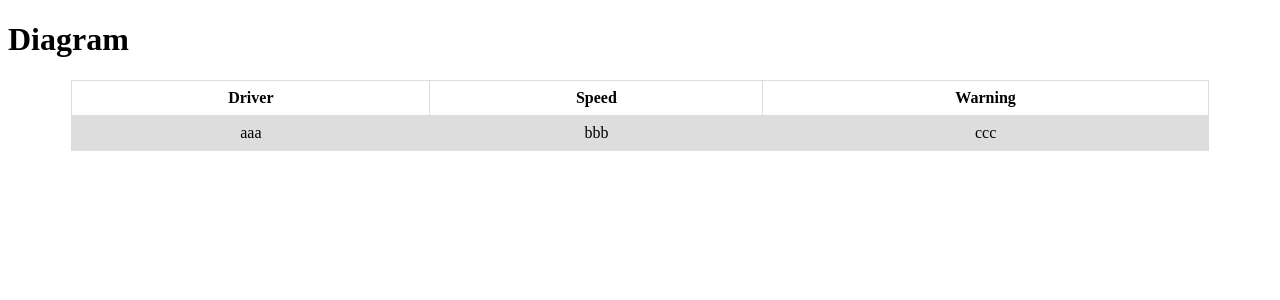
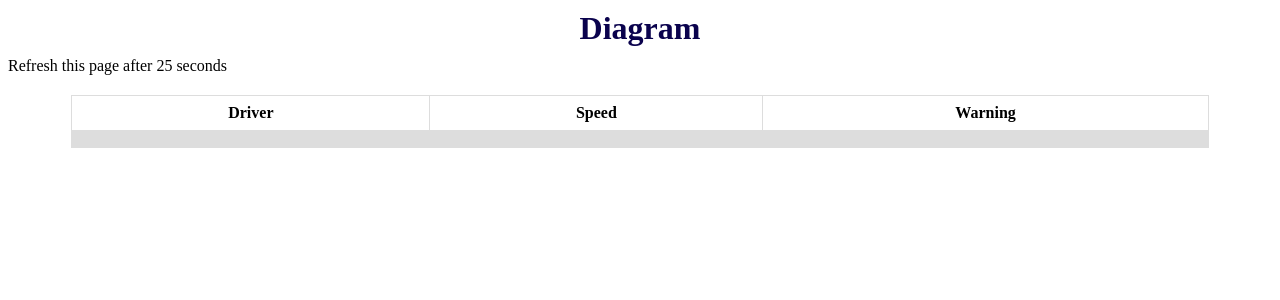
Before and after one commit to melody777k/COMP4442_Project, a Flask app: page /diagram in a window 1280 px wide. Shown: the part 58-358 px from the top of the page. Run offline with Flask 3, Linux system fonts and the light colour scheme; lists and menus that the app fills with data are empty.

Commit message:
refresh function
summary: refresh diagram, which is b) page every 30 s

```diff
--- /dev/null
+++ b/requirements.txt
@@ -0,0 +1 @@
+pyspark
--- a/website/static/css/base.css
+++ b/website/static/css/base.css
@@ -30,10 +30,11 @@
 table {
   border-collapse: collapse;
   width: 90%;
-    margin: auto;
+  margin: 20px auto;
 }
 
-  td, th {
+td,
+th {
   border: 1px solid #dddddd;
   text-align: center;
   padding: 8px;
@@ -42,3 +43,9 @@
 tr:nth-child(even) {
   background-color: #dddddd;
 }
+
+.center {
+  margin: 10px;
+  text-align: center;
+  color: #0a024d;
+}
--- a/website/templates/base.html
+++ b/website/templates/base.html
@@ -3,6 +3,7 @@
 
 <head>
   <meta charset="utf-8" />
+  <!-- <meta http-equiv="Refresh" content="30";/>  -->
   <meta name="viewport" content="width=device-width, initial-scale=1" />
   <link rel="stylesheet" href="../static/css/base.css">
 
--- a/website/templates/diagram.html
+++ b/website/templates/diagram.html
@@ -2,9 +2,10 @@
 {% block title %}Home{% endblock %}
 {% block content %}
 
-<h1>Diagram</h1>
+<h1 class="center">Diagram</h1>
 
-<div id="countdown"></div>
+<div id="show"></div>
+
 <table>
     <tr>
         <th>Driver</th>
@@ -12,15 +13,23 @@
         <th>Warning</th>
     </tr>
     <tr>
-        <td>aaa</td>
-        <td>bbb</td>
-        <td>ccc</td>
+        <td></td>
+        <td></td>
+        <td></td>
     </tr>
 </table>
 {% endblock %}
 
 {% block javascript %}
 <script>
-
+var t = 30;
+    setInterval("Refresh()", 1000);
+    function Refresh() {
+        if (t == 0) {
+            window.location.reload();
+        }
+        document.getElementById('show').innerHTML = "Refresh this page after " + t + " seconds";
+        t--;
+    }
 </script>
 {% endblock %}
--- a/website/templates/home.html
+++ b/website/templates/home.html
@@ -2,7 +2,7 @@
 {% block title %}Home{% endblock %}
 {% block content %}
 
-<h1>Home</h1>
+<h1 class="title">Home</h1>
 
 <h3>Hi, you can jump to these two pages</h3>
 
--- a/website/templates/summary.html
+++ b/website/templates/summary.html
@@ -2,7 +2,8 @@
 {% block title %}Home{% endblock %}
 {% block content %}
 
-<h1>Summary</h1>
+<h1 class="center">Summary</h1>
+
 
 <table>
     <tr>
```
Also changed, not shown: website/static/index.js (added). Lines whose indentation alone changed are shown as unchanged.
